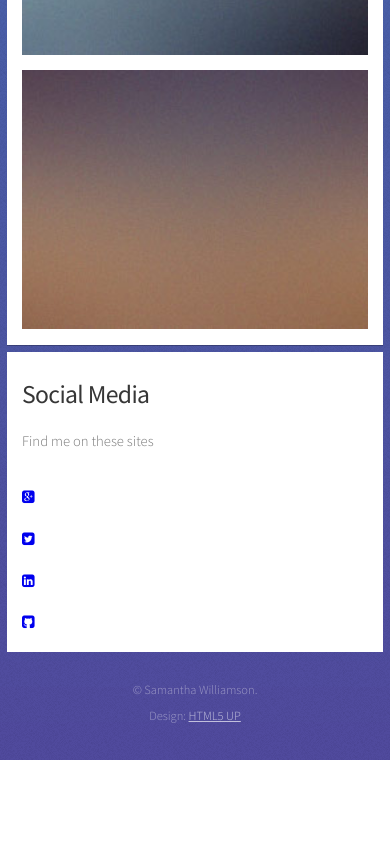
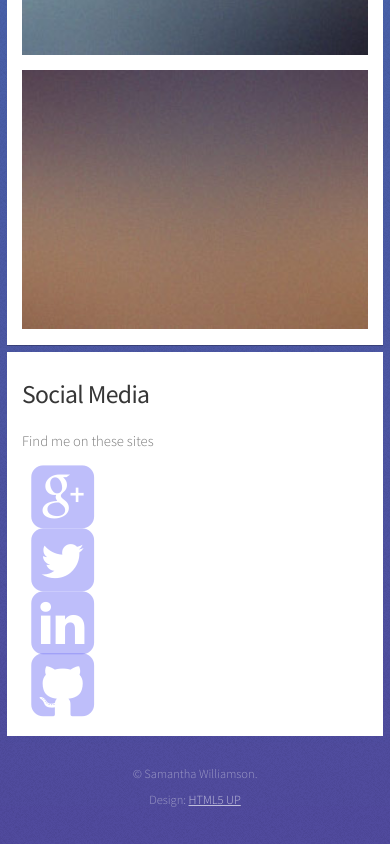
Before and after one commit to samwill/samwill.github.io, a plain HTML site: page index.html in a window 390 px wide. Shown: the part 3804-4648 px from the top of the page. Before the commit the page ends 4564 px from the top, so only its background shows below. Drawn offline with Linux system fonts and the light colour scheme.

Commit message:
Fix mobile styling

```diff
--- a/css/style-mobile.css
+++ b/css/style-mobile.css
@@ -175,6 +175,49 @@
 					font-size: 1.25em;
 				}
 
+	/* Social */
+
+		#social a
+		{
+			font-size: 2.5em;
+			margin: 0 0.25em 0 0.25em;
+			opacity: 0.25;
+			outline: 0;
+			-moz-transition: opacity .25s ease-in-out;
+			-webkit-transition: opacity .25s ease-in-out;
+			-o-transition: opacity .25s ease-in-out;
+			-ms-transition: opacity .25s ease-in-out;
+			transition: opacity .25s ease-in-out;
+		}
+
+			#social a:before
+			{
+				font-size: 2em;
+			}
+
+			#social a:after
+			{
+				content: '';
+				display: block;
+				position: absolute;
+				left: 50%;
+				bottom: -0.75em;
+				margin-left: -0.5em;
+				border-bottom: solid 0em #ffffff;
+				border-left: solid 0.5em transparent;
+				border-right: solid 0.5em transparent;
+				-moz-transition: border-bottom-width .25s ease-in-out;
+				-webkit-transition: border-bottom-width .25s ease-in-out;
+				-o-transition: border-bottom-width .25s ease-in-out;
+				-ms-transition: border-bottom-width .25s ease-in-out;
+				transition: border-bottom-width .25s ease-in-out;
+			}
+
+			#social a:hover
+			{
+				opacity: 0.5;
+			}
+
 /*********************************************************************************/
 /* Footer                                                                        */
 /*********************************************************************************/
```
